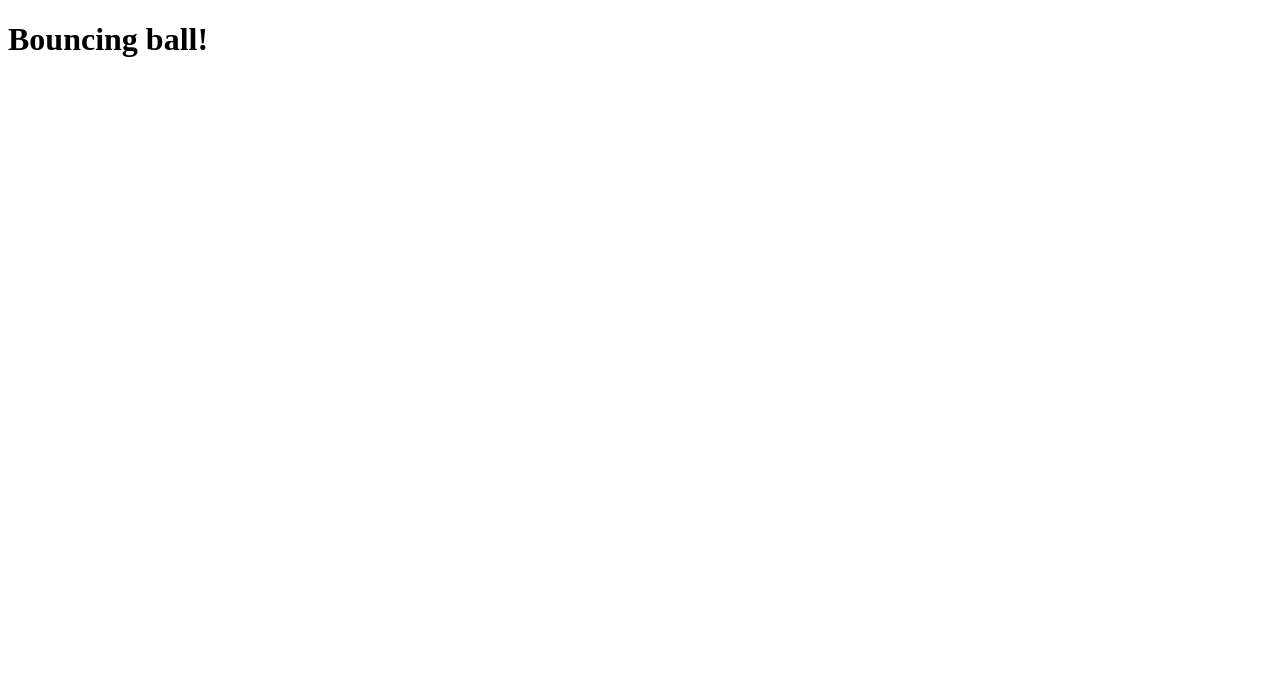
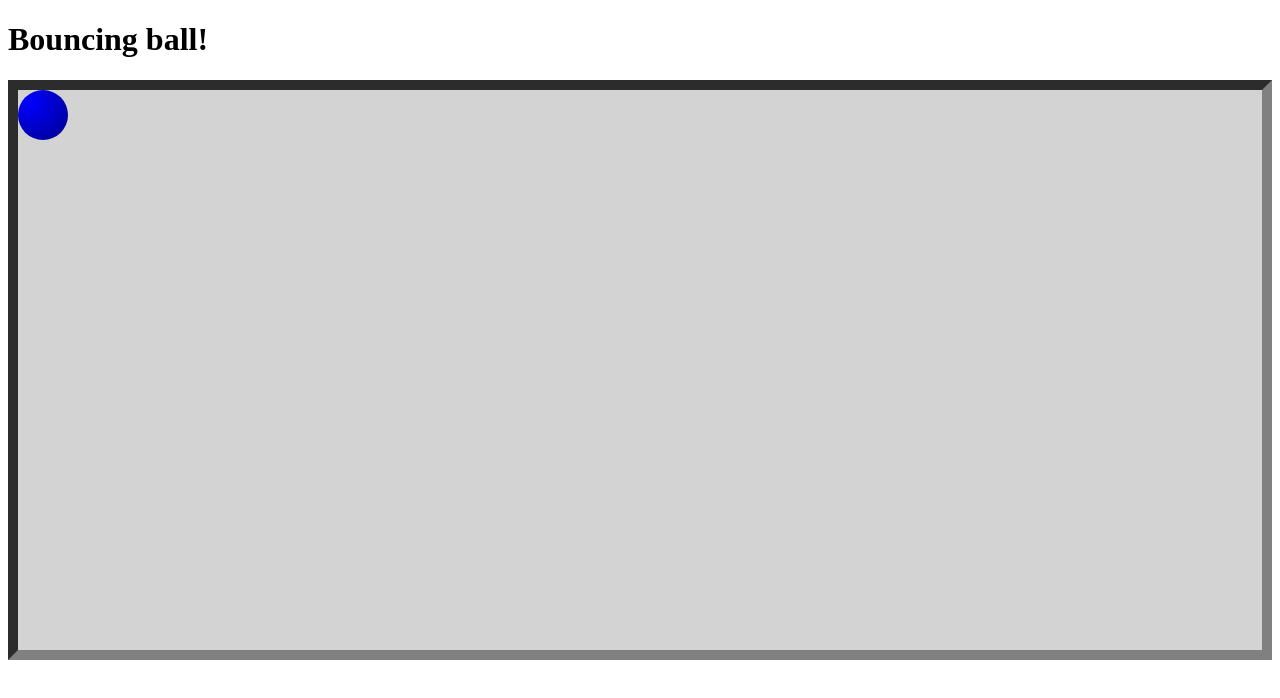
Before and after one commit to chiaraani/bouncing-ball, a website built with webpack: page index.html in a window 1280 px wide. Built offline with nearby package versions, Linux system fonts and the light colour scheme.

Commit message:
ball and container

```diff
--- a/index.html
+++ b/index.html
@@ -3,8 +3,26 @@
 <head>
 	<meta charset="UTF-8">
 	<title>Bouncing ball</title>
+
+	<style>
+	  #container {
+			border: inset 10px grey;
+			background-color: lightgrey;
+			height: 70vh;
+		}
+
+    #ball {
+			border-radius: 100%;
+			background-image: radial-gradient(at 25% 25%, blue, darkblue);
+			height: 50px;
+			width: 50px;
+		}
+	</style>
 </head>
 <body>
 	<h1>Bouncing ball!</h1>
+	<div id="container">
+		<div id="ball"></div>
+	</div>
 </body>
 </html>
```
